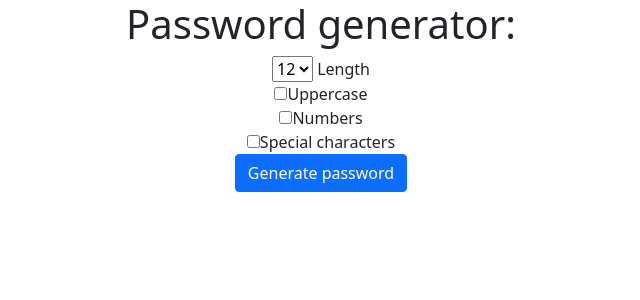
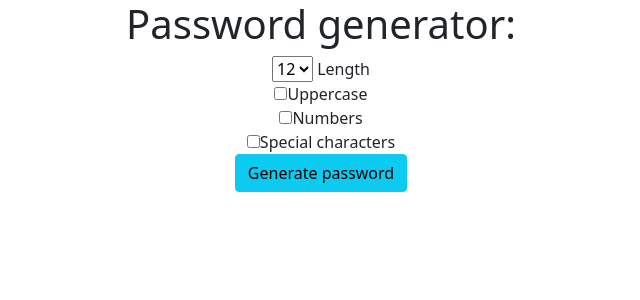
Before and after one commit to Alishah1122/django3-password-generator, a Django app: page / in a window 1280 px wide. Shown: the top 300 px of the page, without its empty margins (319-959 px from the left). Run offline with Django 3.2, Linux system fonts and the light colour scheme.

Commit message:
Second Commit after changes!

```diff
--- a/generator/templates/generator/home.html
+++ b/generator/templates/generator/home.html
@@ -16,7 +16,7 @@
         <input type="checkbox" name="uppercase">Uppercase<br>
         <input type="checkbox" name="numbers">Numbers<br>
         <input type="checkbox" name="special">Special characters<br>
-        <input type="submit" value="Generate password" class="btn btn-primary">
+        <input type="submit" value="Generate password" class="btn btn-info">
     </form>
     <br>
 </div>
--- a/password_generator/settings.py
+++ b/password_generator/settings.py
@@ -20,7 +20,7 @@ BASE_DIR = Path(__file__).resolve().parent.parent
 # See https://docs.djangoproject.com/en/3.1/howto/deployment/checklist/
 
 # SECURITY WARNING: keep the secret key used in production secret!
-SECRET_KEY = 'njd10sgk2nf33jlho$2q*^zcnbclg9+&#&v1gb4^5@1pch=j3e'
+SECRET_KEY = 'Alinjd10sgk2nf33jlho$2q*^zcnbclg9+&#&v1gb4^5@1pch=j3e'
 
 # SECURITY WARNING: don't run with debug turned on in production!
 DEBUG = True
```
